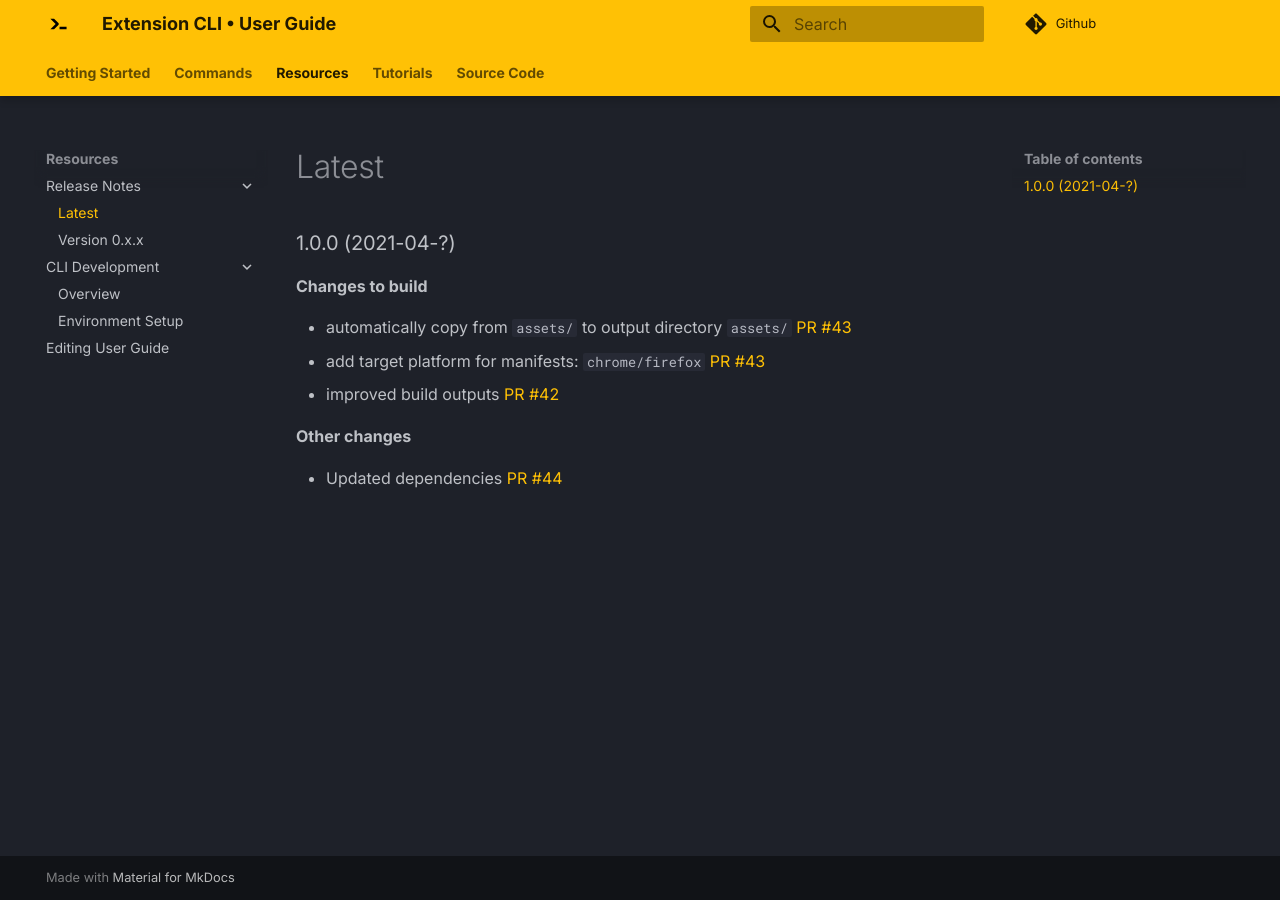
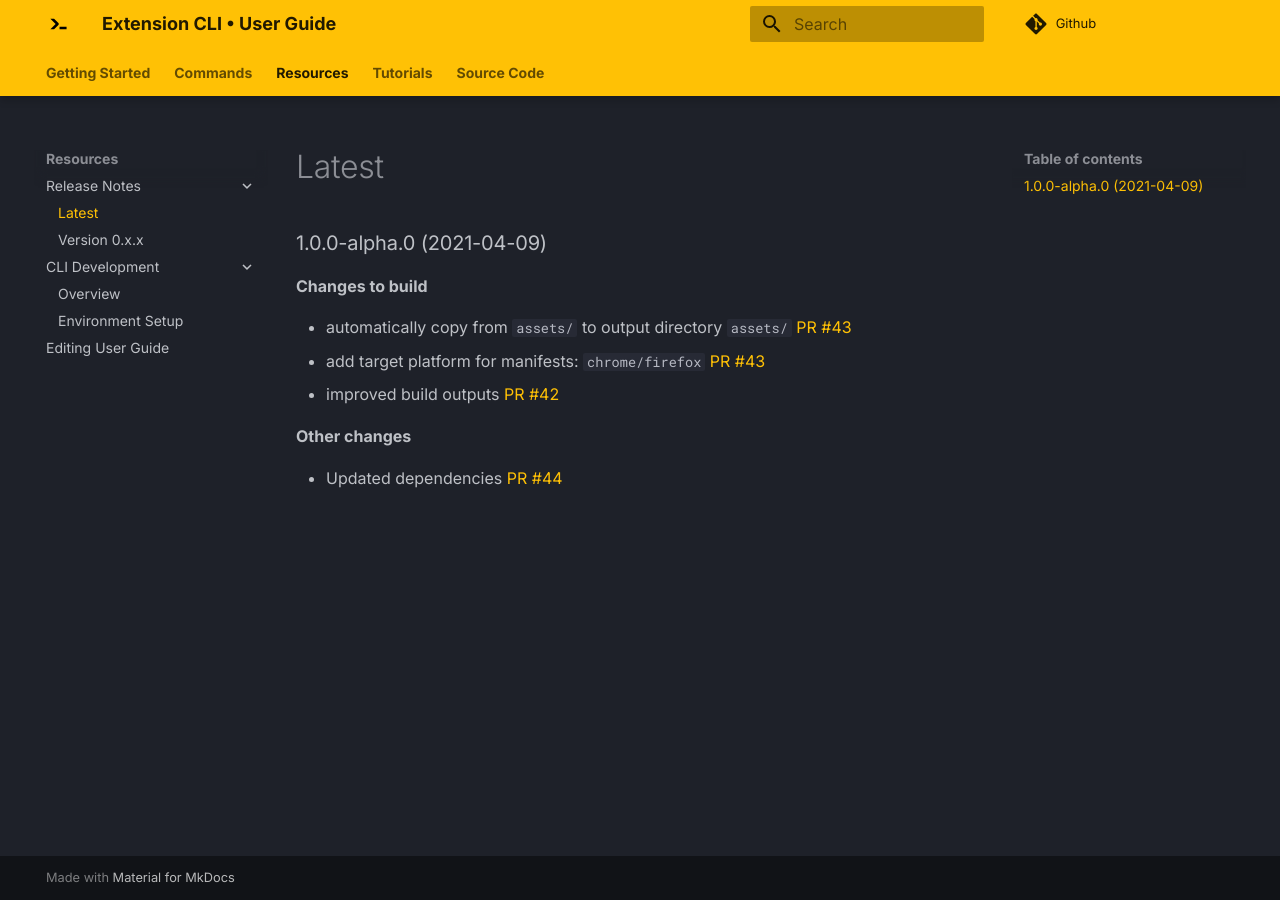
Before and after one commit to MobileFirstLLC/extension-cli, an MkDocs documentation site: the page built from guide/09-release-notes.md, in a window 1280 px wide. Built offline with MkDocs 1.6.1 and Material for MkDocs 9.7.7, drawn with Linux system fonts in a browser that asks for light colours; comment, search, counter and statistics services are not loaded.

Commit message:
update user guide

```diff
--- a/guide/09-release-notes.md
+++ b/guide/09-release-notes.md
@@ -1,5 +1,5 @@
 
-### 1.0.0 (2021-04-?)
+### 1.0.0-alpha.0 (2021-04-09)
 
 **Changes to build**
 
```
